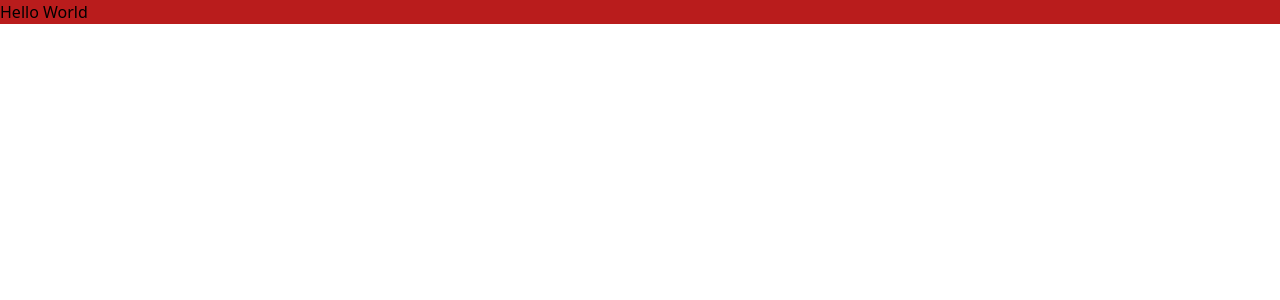
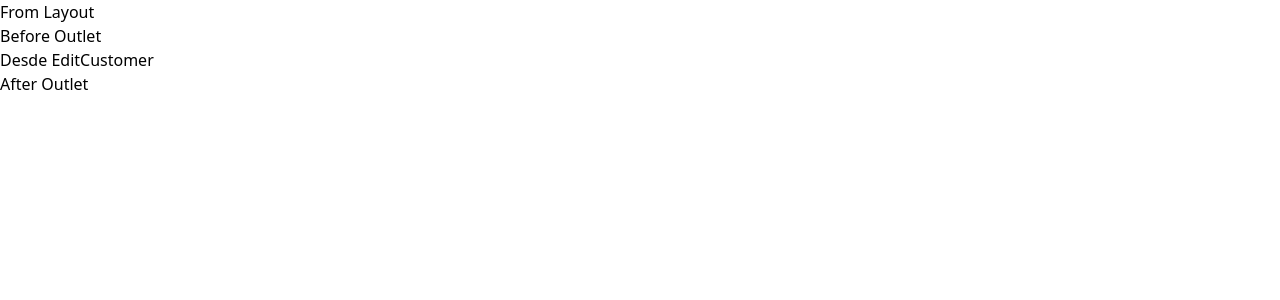
Before and after one commit to javierblancodev/crm-react, a React (Vite) app: page /customers/edit in a window 1280 px wide. Shown: the top 300 px of the page. Built offline with nearby package versions, Linux system fonts and the light colour scheme.

Commit message:
add routing to the project

```diff
--- a/package.json
+++ b/package.json
@@ -12,6 +12,7 @@
     "postcss": "^8.4.14",
     "react": "^18.0.0",
     "react-dom": "^18.0.0",
+    "react-router-dom": "^6.3.0",
     "tailwindcss": "^3.1.6"
   },
   "devDependencies": {
--- a/src/App.jsx
+++ b/src/App.jsx
@@ -1,11 +1,39 @@
-import { useState } from 'react'
-
+import { useState } from 'react';
+import { BrowserRouter, Routes, Route } from 'react-router-dom';
+import Layout from './layout/Layout';
+import Home from './pages/Home';
+import NewCustomer from './pages/NewCustomer';
+import EditCustomer from './pages/EditCustomer';
 
 function App() {
 
   return (
-    <h1 className='bg-red-700'>Hello World</h1>
+    <BrowserRouter>
+      <Routes>
+        {/* <Route path='/' element={<Login />}>
+          <Route index element={<LoginForm/>} />
+        </Route> */}
+
+        <Route path='/customers' element={<Layout />}>
+          <Route index element={<Home/>}/>
+          <Route path='new' element={<NewCustomer/>}/>
+          <Route path='edit' element={<EditCustomer/>}/>
+        </Route>
+      </Routes>
+    </BrowserRouter>
   )
 }
 
-export default App
+export default App;
+
+// Notes:
+// BrowserRouter is to declare that we want to use routing
+// Routes encapsulate all the routes we will be using
+// Route is the component that will display content depending on the endpoint specified by the user in the browser
+// Route can contain other Route inside it. This is know as nested routes.
+// Container Route will have a closing tag with content, single Route will not
+// Route may take attributes: path is to name the endpoint, element is to set the component to display
+// Nested routes with different path attributes, one inside the other will result in multiple segment endpoint: /customer/edit
+// We may want to use the colon sign : to indicate a placeholder: /customer/edit/:20
+// When we use a single Route that does not have a path attribute, we need to make use of the outlet feature in the parent component. This child Route wild be display where the outlet component is declate inside the parent componet. We would need also to add the attribute index in the child Route to let React Router Dom know that this will be our index page/component
+// This will work like a template such as Django Template Language or Shopipy liquid
--- /dev/null
+++ b/src/layout/Layout.jsx
@@ -0,0 +1,15 @@
+import React from 'react';
+import { Outlet } from 'react-router-dom';
+
+const Layout = () => {
+    return (
+        <div>
+            <h1>From Layout</h1>
+            <p>Before Outlet</p>
+            <Outlet />
+            <p>After Outlet</p>
+        </div>
+    )
+}
+
+export default Layout;
--- /dev/null
+++ b/src/pages/EditCustomer.jsx
@@ -0,0 +1,9 @@
+import React from 'react';
+
+const EditCustomer = () => {
+    return (
+        <div><p>Desde EditCustomer</p></div>
+    )
+}
+
+export default EditCustomer;
--- /dev/null
+++ b/src/pages/Home.jsx
@@ -0,0 +1,9 @@
+import React from 'react';
+
+const Home = () => {
+    return (
+        <div><p>Desde Home</p></div>
+    )
+}
+
+export default Home;
--- /dev/null
+++ b/src/pages/NewCustomer.jsx
@@ -0,0 +1,9 @@
+import React from 'react';
+
+const NewCustomer = () => {
+    return (
+        <div><p>Desde NewCustomer</p></div>
+    )
+}
+
+export default NewCustomer;
```
Also changed, not shown: 1 other file (tests, documents, lock files or other folders).
